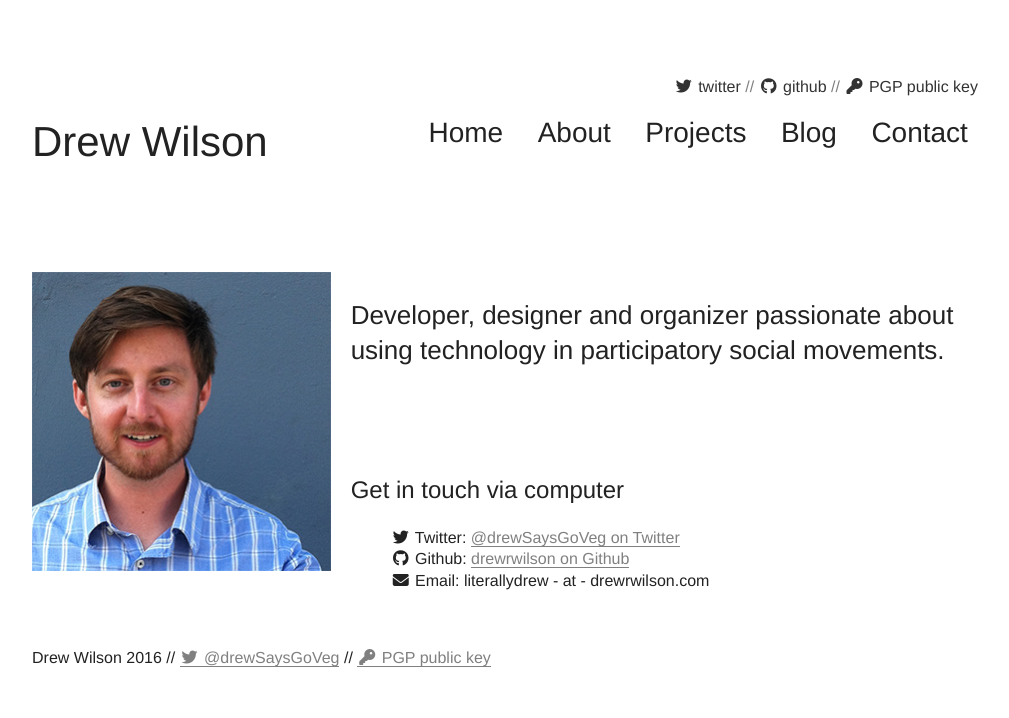
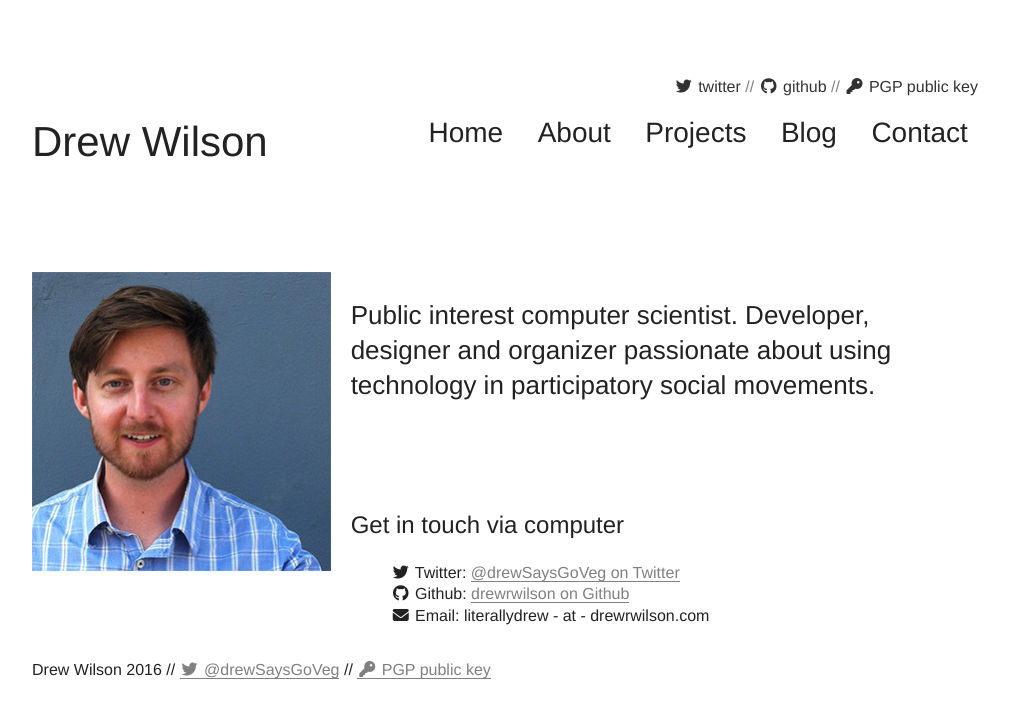
Before and after one commit to drewrwilson/drewrwilson.github.io, a Jekyll site: the page built from about/index.md, in a window 1280 px wide. Shown: the top 718 px of the page, without its empty margins (140-1149 px from the left). Built offline with Jekyll 4.4.1, drawn with Linux system fonts in a browser that asks for light colours; nearby versions of some CDN libraries; library files that are not in the unit come from our copies.

Commit message:
public interest computer science ftw

```diff
--- a/about/index.md
+++ b/about/index.md
@@ -1,5 +1,5 @@
 ---
 layout: about
 title: About
-bio: Developer, designer and organizer passionate about using technology in participatory social movements.
+bio: Public interest computer scientist. Developer, designer and organizer passionate about using technology in participatory social movements.
 ---
--- a/index.html
+++ b/index.html
@@ -2,7 +2,7 @@
 layout: default
 ---
 <div class="tagline">
-  <p>My name is Drew. I'm passionate about <strong>social change</strong>. I <strong>make things</strong> that are <strong>digital</strong>, <strong>physical</strong>, and <strong>social</strong>.</p>
+  <p>My name is Drew. I'm a public interest computer scientists. I'm passionate about <strong>social change</strong>. I <strong>make things</strong> that are <strong>digital</strong>, <strong>physical</strong>, and <strong>social</strong>.</p>
 </div>
 
 <!--
```
